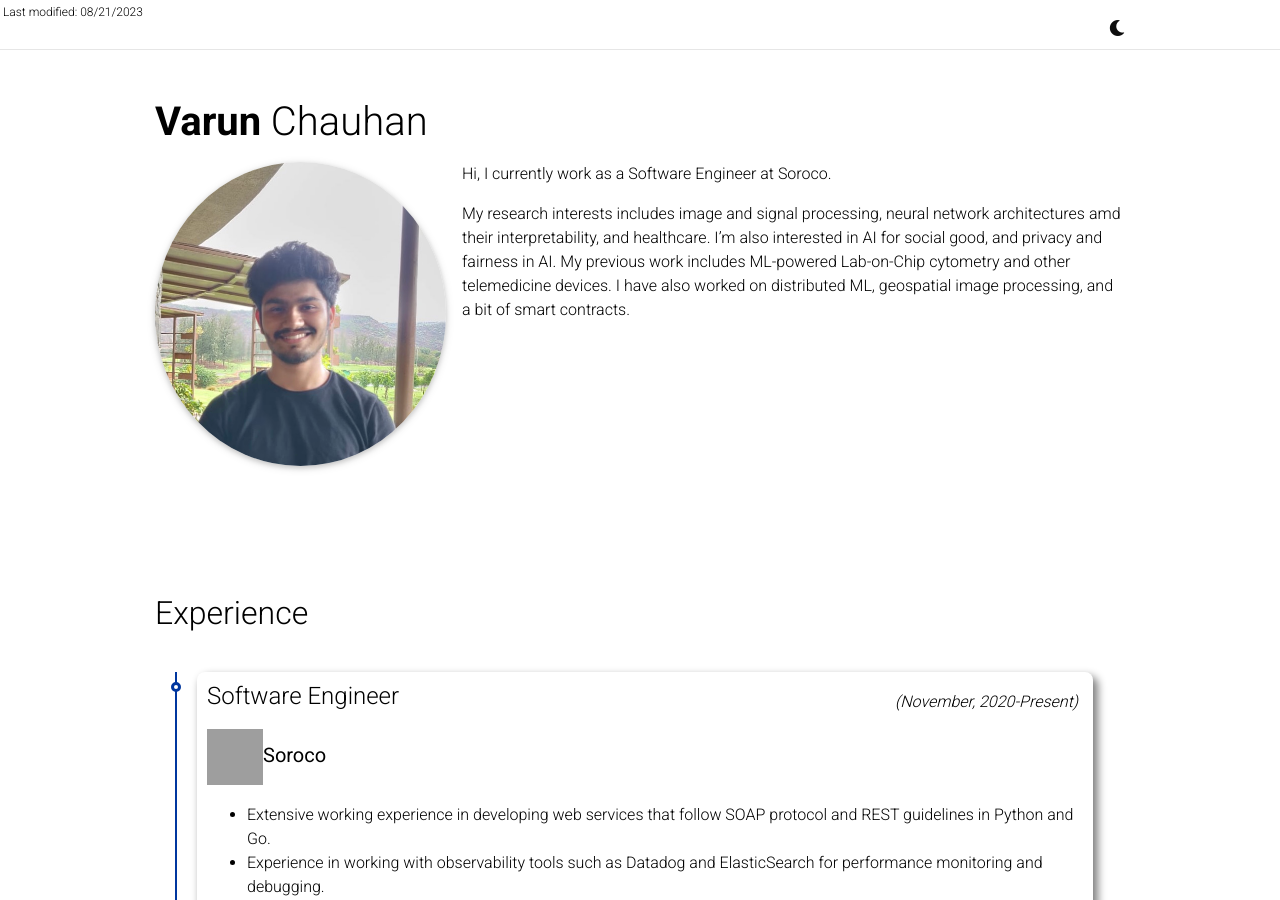
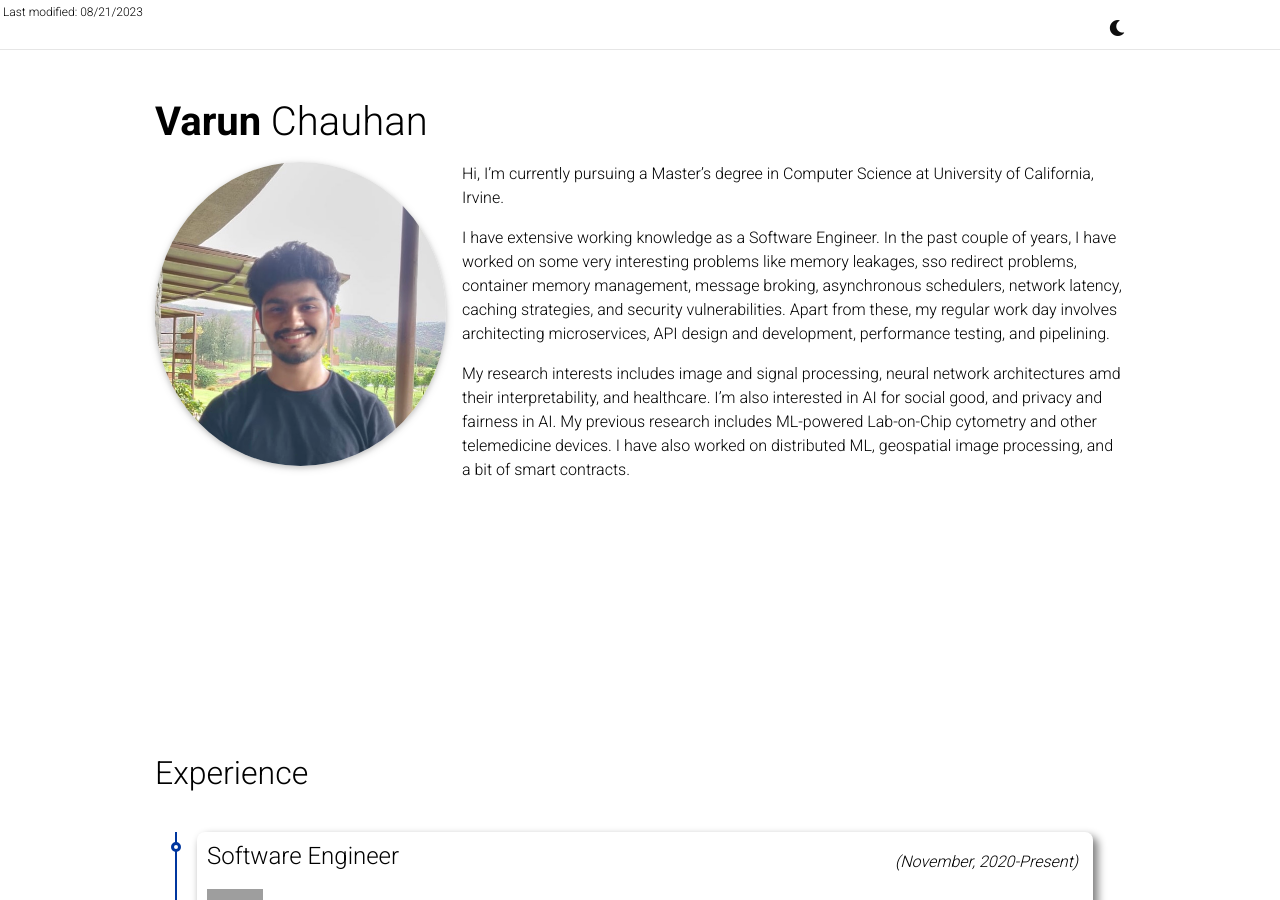
Before and after one commit to varunhc/varunhc.github.io, a Jekyll site: the page built from _pages/about.md, in a window 1280 px wide and 900 px high. Built offline with Jekyll 4.4.1, drawn with Linux system fonts in a browser that asks for light colours; full-size pictures stand in for the smaller copies a plugin makes; comment, search, counter and statistics services are not loaded; a style sheet for code colours, icons or effects is not loaded; grey boxes are pictures that could not be loaded.

Commit message:
bio update

```diff
--- a/_pages/about.md
+++ b/_pages/about.md
@@ -14,11 +14,17 @@ selected_papers: ture # includes a list of papers marked as "selected={true}"
 social: true  # includes social icons at the bottom of the page
 news: false  # includes a list of news items
 ---
-Hi, I currently work as a Software Engineer at Soroco.
+Hi, I'm currently pursuing a Master's degree in Computer Science at University of California, Irvine.
 
+I have extensive working knowledge as a Software Engineer. In the past couple of years, I have worked on some very
+interesting problems like memory leakages, sso redirect problems, container memory management, message broking,
+asynchronous schedulers, network latency, caching strategies, and security vulnerabilities. Apart from these, my
+regular work day involves architecting microservices, API design and development, performance testing, and pipelining.
 
-My research interests includes image and signal processing, neural network architectures amd their interpretability, and healthcare. I'm also interested in
-AI for social good, and privacy and fairness in AI. My previous work includes ML-powered Lab-on-Chip cytometry and other telemedicine devices. I have also worked on distributed ML, geospatial image processing, and a bit of smart contracts.
+My research interests includes image and signal processing, neural network architectures amd their interpretability, and
+healthcare. I'm also interested in AI for social good, and privacy and fairness in AI. My previous research includes
+ML-powered Lab-on-Chip cytometry and other telemedicine devices. I have also worked on distributed ML, geospatial image
+processing, and a bit of smart contracts.
 
 <br>
 <br>
```
